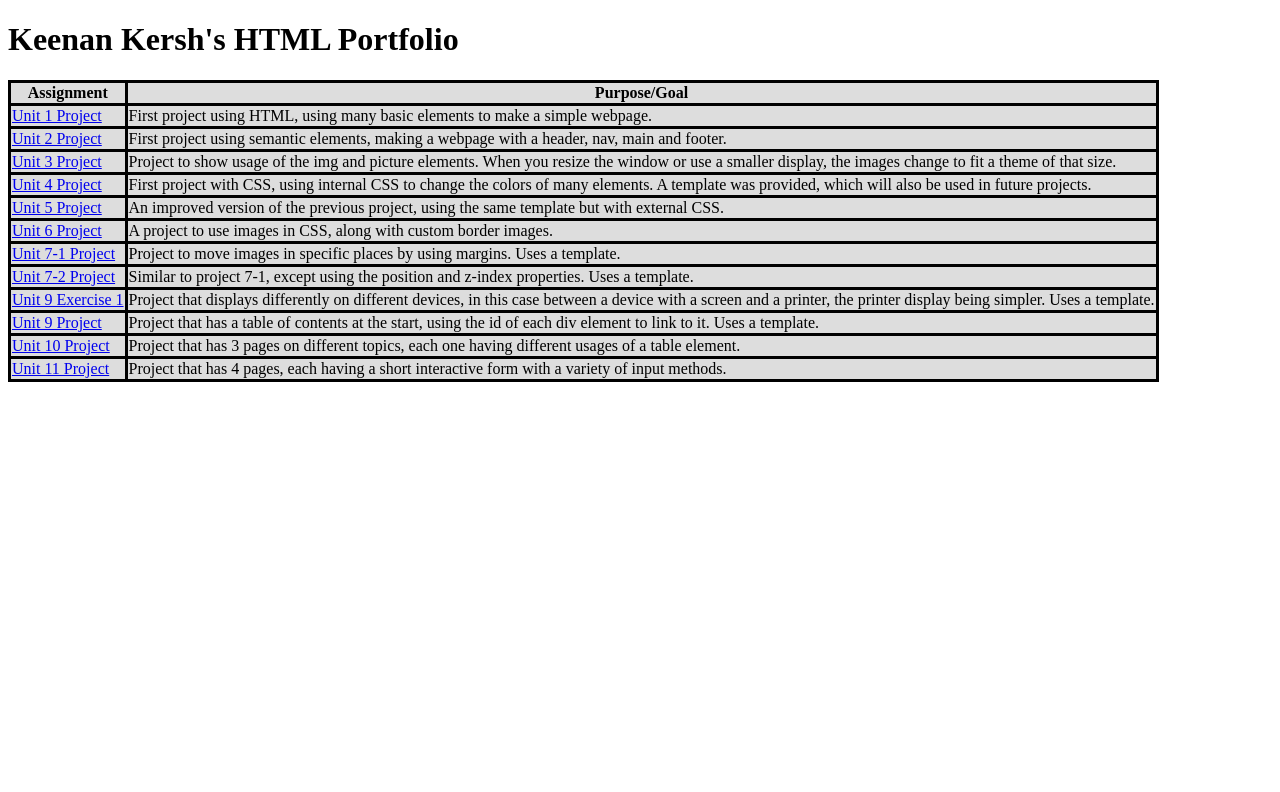
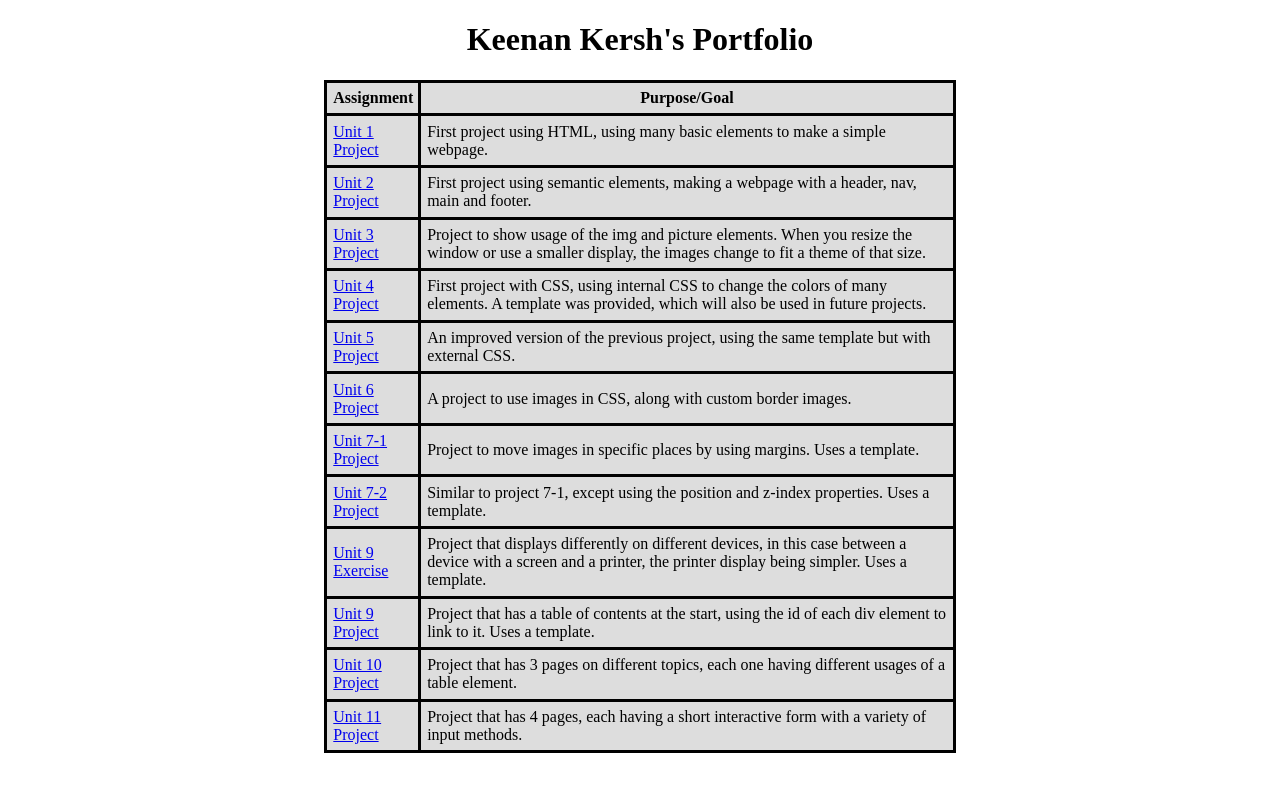
Before and after one commit to Keenan-Kersh/Keenan-Kersh.github.io, a plain HTML site: page index.html in a window 1280 px wide. Drawn offline with Linux system fonts and the light colour scheme.

Commit message:
Updated look

```diff
--- a/index.html
+++ b/index.html
@@ -7,7 +7,10 @@
     <link href="style.css" rel="stylesheet" type="text/css" />
   </head>
   <body>
-    <h1>Keenan Kersh's HTML Portfolio</h1>
+		<header>
+			<h1>Keenan Kersh's Portfolio</h1>
+		</header>
+		<main>
 			<table>
 				<tr>
 					<th>Assignment</th>
@@ -46,7 +49,7 @@
 					<td>Similar to project 7-1, except using the position and z-index properties. Uses a template.</td>
 				</tr>
 				<tr>
-				<td><a href="/unit9e1/unit9e1.html">Unit 9 Exercise 1</a></td>
+					<td><a href="/unit9e1/unit9e1.html">Unit 9 Exercise</a></td>
 					<td>Project that displays differently on different devices, in this case between a device with a screen and a printer, the printer display being simpler. Uses a template.</td>
 				</tr>
 				<tr>
@@ -62,5 +65,6 @@
 					<td>Project that has 4 pages, each having a short interactive form with a variety of input methods.</td>
 				</tr>
 			</table>
+		</main>
   </body>
 </html>
--- a/style.css
+++ b/style.css
@@ -3,3 +3,16 @@ table, td, th {
 	border-collapse: collapse;
 	background-color: #DDD;
 }
+
+header {
+	text-align: center;
+}
+
+main {
+	margin: auto;
+	width: 50%;
+}
+
+td, th {
+	padding: 1%;
+}
```
Also changed, not shown: 1 other file. Lines whose indentation alone changed are shown as unchanged.
